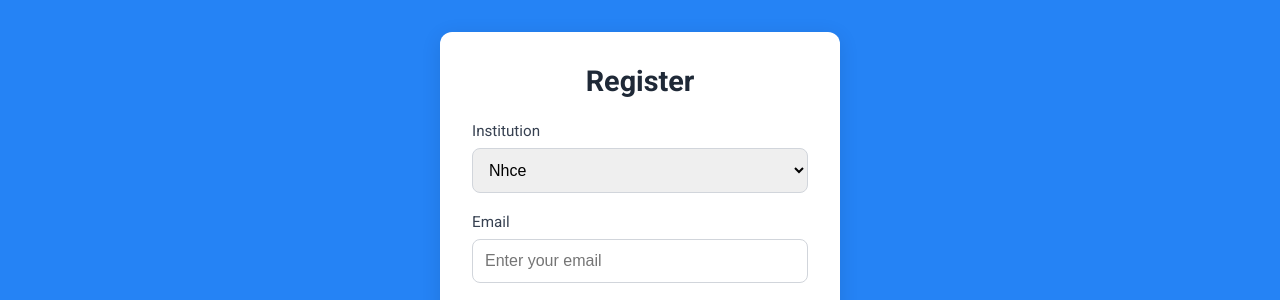
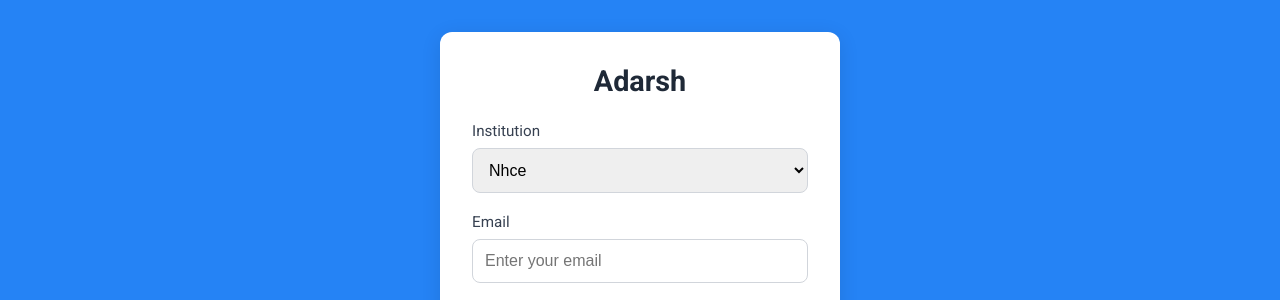
Before and after one commit to Balu-Chandrashekarr/InsightEval, a Flask app: page /register in a window 1280 px wide. Shown: the top 300 px of the page. Run offline with Flask 3, Linux system fonts and the light colour scheme; some libraries are stand-ins or nearby versions.

Commit message:
Your commit message here

```diff
--- a/templates/register.html
+++ b/templates/register.html
@@ -3,7 +3,7 @@
 {% block content %}
 <div class="right-half">
     <div class="login-form">
-        <h2>Register</h2>
+        <h2>Adarsh</h2>
         <form method="POST" action="{{ url_for('register') }}">
             {{ form.hidden_tag() }}
             <div class="input-group">
```
